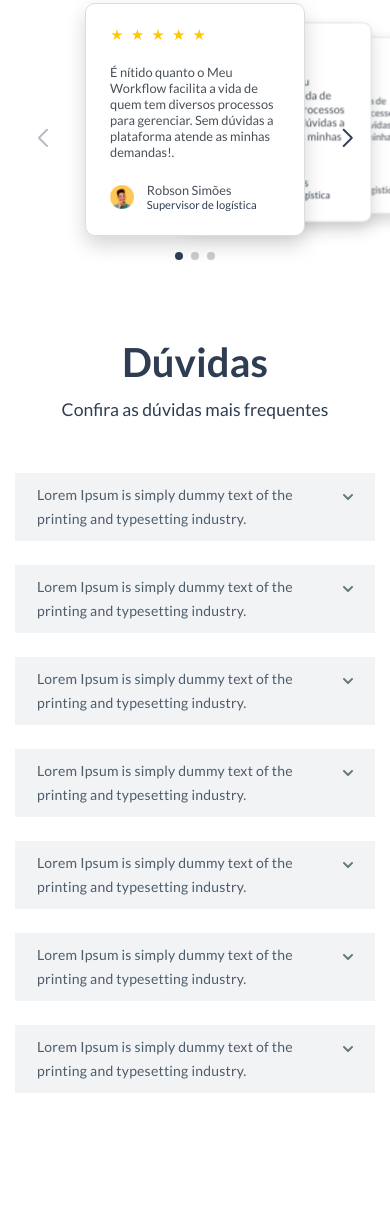
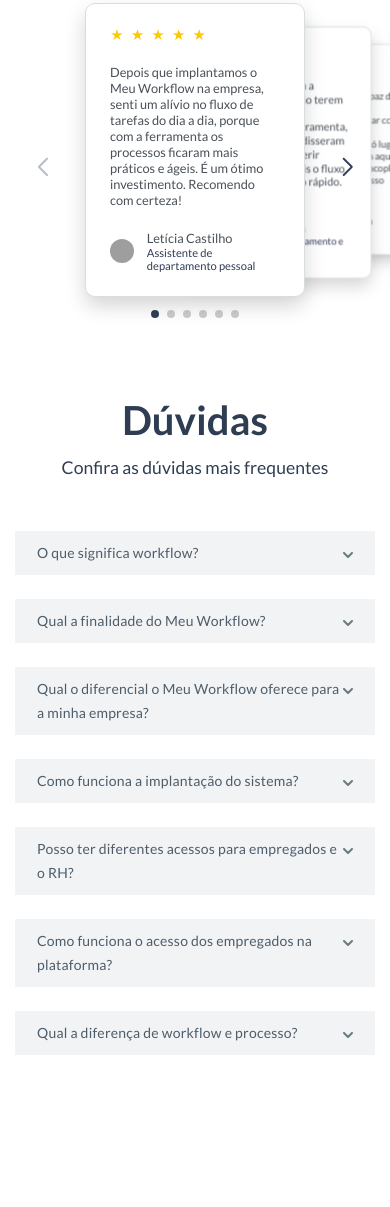
Before and after one commit to herbertcarnaubadesouza/site-whatsapp-youtube, a plain HTML site: page index.html in a window 390 px wide. Shown: the part 3001-4208 px from the top of the page. Drawn offline with nearby package versions, Linux system fonts and the light colour scheme; grey boxes are pictures that could not be loaded.

Commit message:
faq and desktop carroussel finished

```diff
--- a/index.html
+++ b/index.html
@@ -175,8 +175,47 @@
             <div class="swiper-wrapper">
               <div class="swiper-slide">
                 <div class="avaliacoes-content">
-                  <img src="./assets/images/estrelas.png" alt="imagem do carrossel">
-                  <p>É nítido quanto o Meu Workflow facilita a vida de quem tem diversos processos para gerenciar. Sem dúvidas a plataforma atende as minhas demandas!.</p>
+                  <img class="estrela-img-mobile" src="./assets/images/estrelas.png" alt="imagem do carrossel">
+                  <p class="depoiment">Depois que implantamos o Meu Workflow na empresa, senti um alívio no fluxo de tarefas do dia a dia, porque com a ferramenta os processos ficaram mais práticos e ágeis. É um ótimo investimento. Recomendo com certeza!</p>
+                  <div class="cliente">
+                    <img src="./assets/images/LeticiaCastilho.png" alt="imagem do carrossel">
+                    <div class="cliente-description">
+                      <p>Letícia Castilho</p>
+                      <span>Assistente de departamento pessoal</span>
+                    </div>
+                  </div>
+                </div>
+              </div>
+              <div class="swiper-slide">
+                <div class="avaliacoes-content">
+                  <img class="estrela-img-mobile" src="./assets/images/estrelas.png" alt="imagem do carrossel">
+                  <p class="depoiment">Minha equipe adorou a novidade. Além de não terem demorado nada a se familiarizar com a ferramenta, pois é bem intuitiva, disseram ganhar tempo para gerir outras atividades, pois o fluxo de aprovação é muito rápido. Adoramos.</p>
+                  <div class="cliente">
+                    <img src="./assets/images/allanmarques.png" alt="imagem do carrossel">
+                    <div class="cliente-description">
+                      <p>Allan Marques</p>
+                      <span>Analista de treinamento e capacitação</span>
+                    </div>
+                  </div>
+                </div>
+              </div>
+              <div class="swiper-slide">
+                <div class="avaliacoes-content">
+                  <img class="estrela-img-mobile" src="./assets/images/estrelas.png" alt="imagem do carrossel">
+                  <p class="depoiment">Ter uma ferramenta capaz de auxiliar no processo de aprovação e ainda contar com todos os dados dos colaboradores em um só lugar facilita muito o dia a dia aqui na empresa. Foi ótimo acoplar o Meu Workflow ao nosso negócio.</p>
+                  <div class="cliente">
+                    <img src="./assets/images/cliente1.png" alt="imagem do carrossel">
+                    <div class="cliente-description">
+                      <p>Rodrigo Almeida</p>
+                      <span>Consultor de RH</span>
+                    </div>
+                  </div>
+                </div>
+              </div>
+              <div class="swiper-slide">
+                <div class="avaliacoes-content">
+                  <img class="estrela-img-mobile" src="./assets/images/estrelas.png" alt="imagem do carrossel">
+                  <p class="depoiment">É nítido quanto o Meu Workflow facilita a vida de quem tem diversos processos para gerenciar. Sem dúvidas a plataforma atende as minhas demandas!.</p>
                   <div class="cliente">
                     <img src="./assets/images/cliente1.png" alt="imagem do carrossel">
                     <div class="cliente-description">
@@ -188,8 +227,8 @@
               </div>
               <div class="swiper-slide">
                 <div class="avaliacoes-content">
-                  <img src="./assets/images/estrelas.png" alt="imagem do carrossel">
-                  <p>É nítido quanto o Meu Workflow facilita a vida de quem tem diversos processos para gerenciar. Sem dúvidas a plataforma atende as minhas demandas!.</p>
+                  <img class="estrela-img-mobile" src="./assets/images/estrelas.png" alt="imagem do carrossel">
+                  <p class="depoiment">É nítido quanto o Meu Workflow facilita a vida de quem tem diversos processos para gerenciar. Sem dúvidas a plataforma atende as minhas demandas!.</p>
                   <div class="cliente">
                     <img src="./assets/images/cliente2.png" alt="imagem do carrossel">
                     <div class="cliente-description">
@@ -201,8 +240,8 @@
               </div>
               <div class="swiper-slide">
                 <div class="avaliacoes-content">
-                  <img src="./assets/images/estrelas.png" alt="imagem do carrossel">
-                  <p>É nítido quanto o Meu Workflow facilita a vida de quem tem diversos processos para gerenciar. Sem dúvidas a plataforma atende as minhas demandas!.</p>
+                  <img class="estrela-img-mobile" src="./assets/images/estrelas.png" alt="imagem do carrossel">
+                  <p class="depoiment">É nítido quanto o Meu Workflow facilita a vida de quem tem diversos processos para gerenciar. Sem dúvidas a plataforma atende as minhas demandas!.</p>
                   <div class="cliente">
                     <img src="./assets/images/cliente3.png" alt="imagem do carrossel">
                     <div class="cliente-description">
@@ -221,8 +260,8 @@
             <div class="swiper-wrapper">
               <div class="swiper-slide">
                 <div class="avaliacoes-content">
-                  <img src="./assets/images/estrelas.png" alt="imagem do carrossel">
-                  <p>O gerenciamento das informações ficou muito mais prático! Eu adoro que a tecnologia facilita as aprovações dos processos e torna meu dia muito mais fluído. Recomendo de olhos fechados!</p>
+                  <img class="estrelas-img" src="./assets/images/estrelas.png" alt="imagem do carrossel">
+                  <p class="description-swiper">O gerenciamento das informações ficou muito mais prático! Eu adoro que a tecnologia facilita as aprovações dos processos e torna meu dia muito mais fluído. Recomendo de olhos fechados!</p>
                   <div class="cliente">
                     <img src="./assets/images/cliente1.png" alt="imagem do carrossel">
                     <div class="cliente-description">
@@ -234,8 +273,8 @@
               </div>
               <div class="swiper-slide">
                 <div class="avaliacoes-content">
-                  <img src="./assets/images/estrelas.png" alt="imagem do carrossel">
-                  <p>Meu WorkFlow é a minha ferramenta preferida! O fluxo de aprovação ficou muito mais prático, sem contar que todos os dados que preciso do meu colaborador encontro em um só lugar. É perfeito!</p>
+                  <img class="estrelas-img" src="./assets/images/estrelas.png" alt="imagem do carrossel">
+                  <p class="description-swiper">Meu WorkFlow é a minha ferramenta preferida! O fluxo de aprovação ficou muito mais prático, sem contar que todos os dados que preciso do meu colaborador encontro em um só lugar. É perfeito!</p>
                   <div class="cliente">
                     <img src="./assets/images/cliente2.png" alt="imagem do carrossel">
                     <div class="cliente-description">
@@ -247,13 +286,52 @@
               </div>
               <div class="swiper-slide">
                 <div class="avaliacoes-content">
-                  <img src="./assets/images/estrelas.png" alt="imagem do carrossel">
-                  <p>É nítido quanto o Meu Workflow facilita a vida de quem tem diversos processos para gerenciar. Sem dúvidas a plataforma atende as minhas demandas!.</p>
+                  <img class="estrelas-img" src="./assets/images/estrelas.png" alt="imagem do carrossel">
+                  <p class="description-swiper">É nítido quanto o Meu Workflow facilita a vida de quem tem diversos processos para gerenciar. Sem dúvidas a plataforma atende as minhas demandas!.</p>
                   <div class="cliente">
                     <img src="./assets/images/cliente3.png" alt="imagem do carrossel">
                     <div class="cliente-description">
                       <p>Robson Simões</p>
                       <span>Supervisor de logística</span>
+                    </div>
+                  </div>
+                </div>
+              </div>
+              <div class="swiper-slide">
+                <div class="avaliacoes-content">
+                  <img class="estrelas-img" src="./assets/images/estrelas.png" alt="imagem do carrossel">
+                  <p class="description-swiper">Depois que implantamos o Meu Workflow na empresa, senti um alívio no fluxo de tarefas do dia a dia, porque com a ferramenta os processos ficaram mais práticos e ágeis. É um ótimo investimento. Recomendo com certeza!.</p>
+                  <div class="cliente">
+                    <img src="./assets/images/LeticiaCastilho.png" alt="imagem do carrossel">
+                    <div class="cliente-description">
+                      <p>Letícia Castilho</p>
+                      <span>Assistente de departamento pessoal</span>
+                    </div>
+                  </div>
+                </div>
+              </div>
+              <div class="swiper-slide">
+                <div class="avaliacoes-content">
+                  <img class="estrelas-img" src="./assets/images/estrelas.png" alt="imagem do carrossel">
+                  <p class="description-swiper">Minha equipe adorou a novidade. Além de não terem demorado nada a se familiarizar com a ferramenta, pois é bem intuitiva, disseram ganhar tempo para gerir outras atividades, pois o fluxo de aprovação é muito rápido. Adoramos.</p>
+                  <div class="cliente">
+                    <img src="./assets/images/allanmarques.png" alt="imagem do carrossel">
+                    <div class="cliente-description">
+                      <p>Allan Marques</p>
+                      <span>Analista de treinamento e capacitação</span>
+                    </div>
+                  </div>
+                </div>
+              </div>
+              <div class="swiper-slide">
+                <div class="avaliacoes-content">
+                  <img class="estrelas-img" src="./assets/images/estrelas.png" alt="imagem do carrossel">
+                  <p class="description-swiper">Ter uma ferramenta capaz de auxiliar no processo de aprovação e ainda contar com todos os dados dos colaboradores em um só lugar facilita muito o dia a dia aqui na empresa. Foi ótimo acoplar o Meu Workflow ao nosso negócio.</p>
+                  <div class="cliente">
+                    <img src="./assets/images/RodrigoAlmeida.png" alt="imagem do carrossel">
+                    <div class="cliente-description">
+                      <p>Rodrigo Almeida</p>
+                      <span>Consultor de RH</span>
                     </div>
                   </div>
                 </div>
@@ -275,7 +353,7 @@
               <div class="accordion_item">
                 <div class="accordion_header">
                   <span>
-                    Lorem Ipsum is simply dummy text of the printing and typesetting industry.
+                    O que significa workflow?
                   </span>
                   <div class="icon">
                     <img class="logoHeader" src="./assets/images/arrow.svg" alt="Meu Workflow">
@@ -283,15 +361,14 @@
                 </div>
                 <div class="accordion_content">
                   <p>
-                    Lorem Ipsum is simply dummy text of the printing and typesetting industry. Lorem Ipsum is simply dummy text of the printing and typesetting industry.
-                    Lorem Ipsum is simply dummy text of the printing and typesetting industry. Lorem Ipsum is simply dummy text of the printing and typesetting industry. Lorem Ipsum is simply dummy text of the printing and typesetting industry. Lorem Ipsum is simply dummy text of
+                    Desmembrando a palavra Workflow, é possível notar que é composta pelas palavras Work (Trabalho) e Flow (Fluxo), criando o fluxo de trabalho, o qual tem por objetivo automatizar os processos burocráticos das organizações que necessitam de flexibilidade, facilidade de movimentação, controle de informações, envio de notificações e aprovações eletrônicas. Dessa forma, racionalizando os processos e por intermédio da organização e tecnologia, componentes implícitos, aumentará a produtividade.
                   </p>
                 </div>
               </div>
               <div class="accordion_item">
                 <div class="accordion_header">
                   <span>
-                    Lorem Ipsum is simply dummy text of the printing and typesetting industry.
+                    Qual a finalidade do Meu Workflow?
                   </span>
                   <div class="icon">
                     <img class="logoHeader" src="./assets/images/arrow.svg" alt="Meu Workflow">
@@ -299,15 +376,14 @@
                 </div>
                 <div class="accordion_content">
                   <p>
-                    Lorem Ipsum is simply dummy text of the printing and typesetting industry. Lorem Ipsum is simply dummy text of the printing and typesetting industry.
-                    Lorem Ipsum is simply dummy text of the printing and typesetting industry. Lorem Ipsum is simply dummy text of the printing and typesetting industry. Lorem Ipsum is simply dummy text of the printing and typesetting industry. Lorem Ipsum is simply dummy text of
+                    Consiste em melhorar o processo do fluxo de trabalho, apresenta novas usabilidades e funcionalidades. Tem por objetivo atender empresas que utilizam diversos sistemas de folha de pagamento, trazendo como principal diferencial uma exclusividade de integração com os sistemas da Employer.
                   </p>
                 </div>
               </div>
               <div class="accordion_item">
                 <div class="accordion_header">
                   <span>
-                    Lorem Ipsum is simply dummy text of the printing and typesetting industry.
+                    Qual o diferencial o Meu Workflow oferece para a minha empresa?
                   </span>
                   <div class="icon">
                     <img class="logoHeader" src="./assets/images/arrow.svg" alt="Meu Workflow">
@@ -315,15 +391,14 @@
                 </div>
                 <div class="accordion_content">
                   <p>
-                    Lorem Ipsum is simply dummy text of the printing and typesetting industry. Lorem Ipsum is simply dummy text of the printing and typesetting industry.
-                    Lorem Ipsum is simply dummy text of the printing and typesetting industry. Lorem Ipsum is simply dummy text of the printing and typesetting industry. Lorem Ipsum is simply dummy text of the printing and typesetting industry. Lorem Ipsum is simply dummy text of
+                    Além de possibilitar uma configuração customizada dos Fluxos de solicitação, o Meu Workflow tem como diferencial compliance do fluxo de trabalho entre diversos departamentos e a integração com os serviços de RH da Employer, especialistas em RH é um serviço pensado e feito por quem faz RH com maestria.
                   </p>
                 </div>
               </div>
               <div class="accordion_item">
                 <div class="accordion_header">
                   <span>
-                    Lorem Ipsum is simply dummy text of the printing and typesetting industry.
+                    Como funciona a implantação do sistema?
                   </span>
                   <div class="icon">
                     <img class="logoHeader" src="./assets/images/arrow.svg" alt="Meu Workflow">
@@ -331,15 +406,15 @@
                 </div>
                 <div class="accordion_content">
                   <p>
-                    Lorem Ipsum is simply dummy text of the printing and typesetting industry. Lorem Ipsum is simply dummy text of the printing and typesetting industry.
-                    Lorem Ipsum is simply dummy text of the printing and typesetting industry. Lorem Ipsum is simply dummy text of the printing and typesetting industry. Lorem Ipsum is simply dummy text of the printing and typesetting industry. Lorem Ipsum is simply dummy text of
+                    O Meu Workflow disponibiliza de um excelente time de implantação que irá executar as parametrizações e configurações de acordo com as informações fornecidas pela empresa cliente. Nosso processo é fácil e desburocratiza o tempo de espera para utilização do produto.
+                    Todas as implantações possuem treinamento online da plataforma, calls periódicos para tirar dúvidas e suporte técnico em horário comercial.
                   </p>
                 </div>
               </div>
               <div class="accordion_item">
                 <div class="accordion_header">
                   <span>
-                    Lorem Ipsum is simply dummy text of the printing and typesetting industry.
+                    Posso ter diferentes acessos para empregados e o RH?
                   </span>
                   <div class="icon">
                     <img class="logoHeader" src="./assets/images/arrow.svg" alt="Meu Workflow">
@@ -347,15 +422,14 @@
                 </div>
                 <div class="accordion_content">
                   <p>
-                    Lorem Ipsum is simply dummy text of the printing and typesetting industry. Lorem Ipsum is simply dummy text of the printing and typesetting industry.
-                    Lorem Ipsum is simply dummy text of the printing and typesetting industry. Lorem Ipsum is simply dummy text of the printing and typesetting industry. Lorem Ipsum is simply dummy text of the printing and typesetting industry. Lorem Ipsum is simply dummy text of
+                    Meu Workflow não diferencia acessos, mas  sim permissões de visualização distintas dentro da plataforma, o que irá ter a configuração customizada pelo Administrador do produto no ato da implantação.
                   </p>
                 </div>
               </div>
               <div class="accordion_item">
                 <div class="accordion_header">
                   <span>
-                    Lorem Ipsum is simply dummy text of the printing and typesetting industry.
+                    Como funciona o acesso dos empregados na plataforma?
                   </span>
                   <div class="icon">
                     <img class="logoHeader" src="./assets/images/arrow.svg" alt="Meu Workflow">
@@ -363,15 +437,14 @@
                 </div>
                 <div class="accordion_content">
                   <p>
-                    Lorem Ipsum is simply dummy text of the printing and typesetting industry. Lorem Ipsum is simply dummy text of the printing and typesetting industry.
-                    Lorem Ipsum is simply dummy text of the printing and typesetting industry. Lorem Ipsum is simply dummy text of the printing and typesetting industry. Lorem Ipsum is simply dummy text of the printing and typesetting industry. Lorem Ipsum is simply dummy text of
+                    Para acesso ao Meu Workflow é necessário o RH ter executado o cadastro na plataforma, cada usuário terá acesso individual. O primeiro acesso será feito através de um link de boas-vindas. A plataforma não é um aplicativo, ou seja, não precisa fazer download ou atualizar a cada melhoria, o sistema é um site responsivo onde o usuário pode acessar pelo celular, tablet ou notebook em qualquer lugar e em qualquer momento.
                   </p>
                 </div>
               </div>
               <div class="accordion_item">
                 <div class="accordion_header">
                   <span>
-                    Lorem Ipsum is simply dummy text of the printing and typesetting industry.
+                    Qual a diferença de workflow e processo?
                   </span>
                   <div class="icon">
                     <img class="logoHeader" src="./assets/images/arrow.svg" alt="Meu Workflow">
@@ -379,8 +452,8 @@
                 </div>
                 <div class="accordion_content">
                   <p>
-                    Lorem Ipsum is simply dummy text of the printing and typesetting industry. Lorem Ipsum is simply dummy text of the printing and typesetting industry.
-                    Lorem Ipsum is simply dummy text of the printing and typesetting industry. Lorem Ipsum is simply dummy text of the printing and typesetting industry. Lorem Ipsum is simply dummy text of the printing and typesetting industry. Lorem Ipsum is simply dummy text of
+                    Para esclarecer, um processo é o conjunto de tarefas que visam atingir um resultado repetitivo. Ou seja, entregar um produto ou serviço, fornecer informações ou uma solução para o cliente.
+                    Um Workflow tem como objetivo realizar mais de uma tarefa de forma eficiente por meio de etapas padronizadas. Já o objetivo de um processo é atingir uma meta organizacional, nesse caso a otimização tem grandes impactos na empresa.
                   </p>
                 </div>
               </div>
--- a/styles.css
+++ b/styles.css
@@ -448,6 +448,19 @@ ul {
 .avaliacoes-content img{
   max-width: 6rem;
   object-fit: cover;
+  width: 56px;
+  border-radius: 50%;
+}
+
+.avaliacoes-content .estrela-img-mobile{
+  width: 96px;
+  border-radius: 0px;
+}
+
+.avaliacoes-content .estrelas-img{
+  border-radius: 0px;
+  width: 144px;
+  object-fit: cover;
 }
 
 .avaliacoes-content p{
@@ -456,6 +469,14 @@ ul {
   color: #495058;
 }
 
+.avaliacoes-content .depoiment{
+  min-height: 144px;
+}
+
+
+.avaliacoes-content .description-swiper{
+  min-height: 133px;
+}
 
 .cliente{
   display: flex;
```
Also changed, not shown: assets/images/RodrigoAlmeida.png (added), assets/images/allanmarques.png (added), 1 other file.
